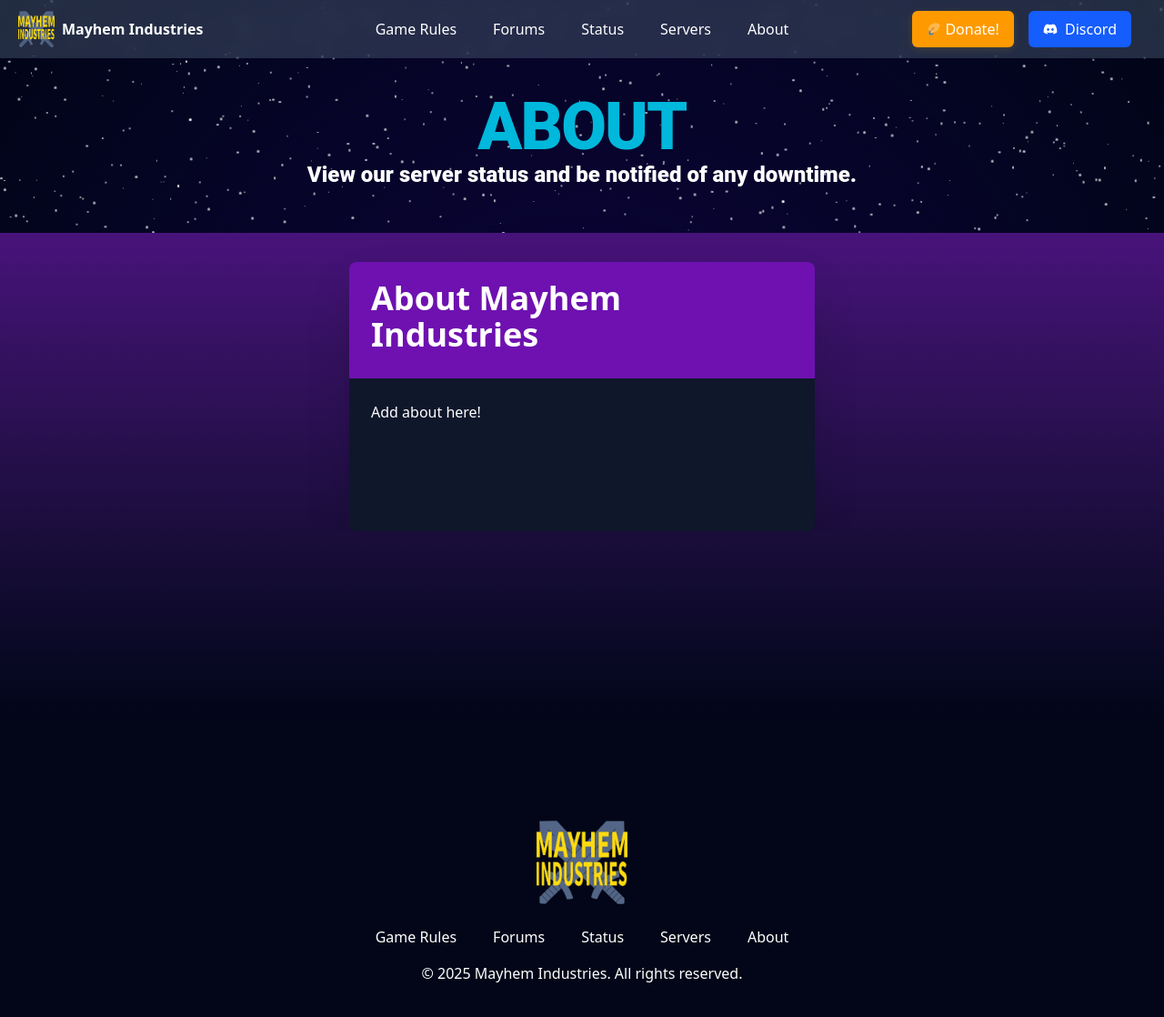
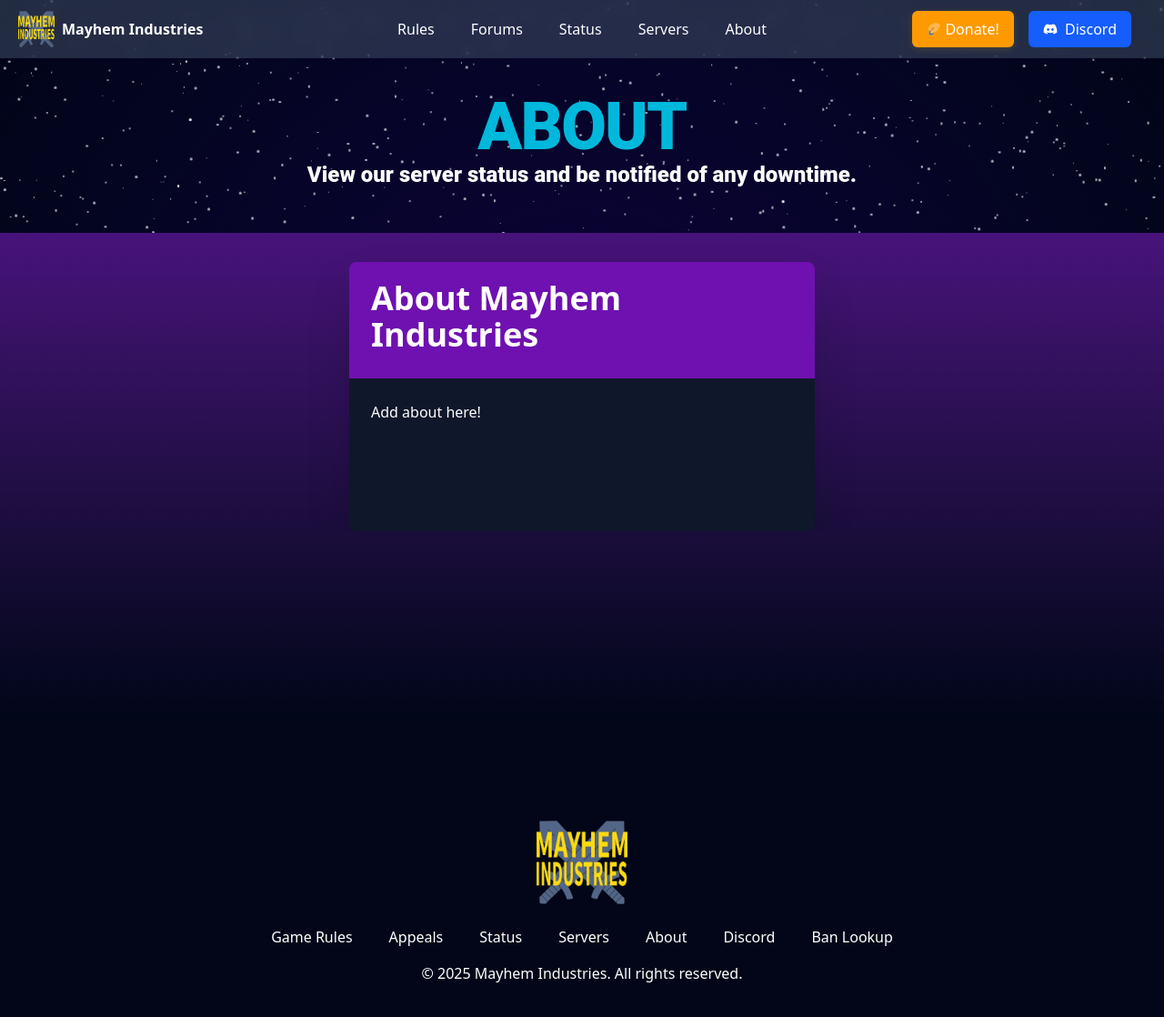
Before and after one commit to sam4413/mayhem-website, a Next.js app: page /about in a window 1280 px wide. Shown: the top 1118 px of the page at 91% size. Built offline with nearby package versions, Linux system fonts and the light colour scheme.

Commit message:
Update navigation.tsx

```diff
--- a/src/app/components/navigation.tsx
+++ b/src/app/components/navigation.tsx
@@ -41,7 +41,7 @@ export function Header() {
             <ul className="flex list-none m-0 p-0 items-center space-x-10">
               <li>
                 <a href="/rules" className="text-white hover:text-gray-300">
-                  Game Rules
+                  Rules
                 </a>
               </li>
               <li>
@@ -148,8 +148,8 @@ export function Header() {
         <nav>
           <ul className="flex flex-col list-none m-0 p-5 space-y-4">
             <li>
-              <a href="/servers" className="text-white hover:text-gray-300">
-                Servers & Rules
+              <a href="/rules" className="text-white hover:text-gray-300">
+                Rules
               </a>
             </li>
             <li>
@@ -217,7 +217,7 @@ export function Footer() {
             <a href="/rules" className="text-white hover:text-gray-300">Game Rules</a>
           </li>
           <li>
-            <a href="https://forums.mayhem-gaming.com" className="text-white hover:text-gray-300">Forums</a>
+            <a href="https://forums.mayhem-gaming.com/forumdisplay.php?fid=13" className="text-white hover:text-gray-300">Appeals</a>
           </li>
           <li>
             <a href="/status" className="text-white hover:text-gray-300">Status</a>
@@ -227,6 +227,12 @@ export function Footer() {
           </li>
           <li>
             <a href="/about" className="text-white hover:text-gray-300">About</a>
+          </li>
+          <li>
+            <a href="/about" className="text-white hover:text-gray-300">Discord</a>
+          </li>
+          <li>
+            <a href="https://bans.mayhem-gaming.com" className="text-white hover:text-gray-300">Ban Lookup</a>
           </li>
         </ul>
       </nav>
```
